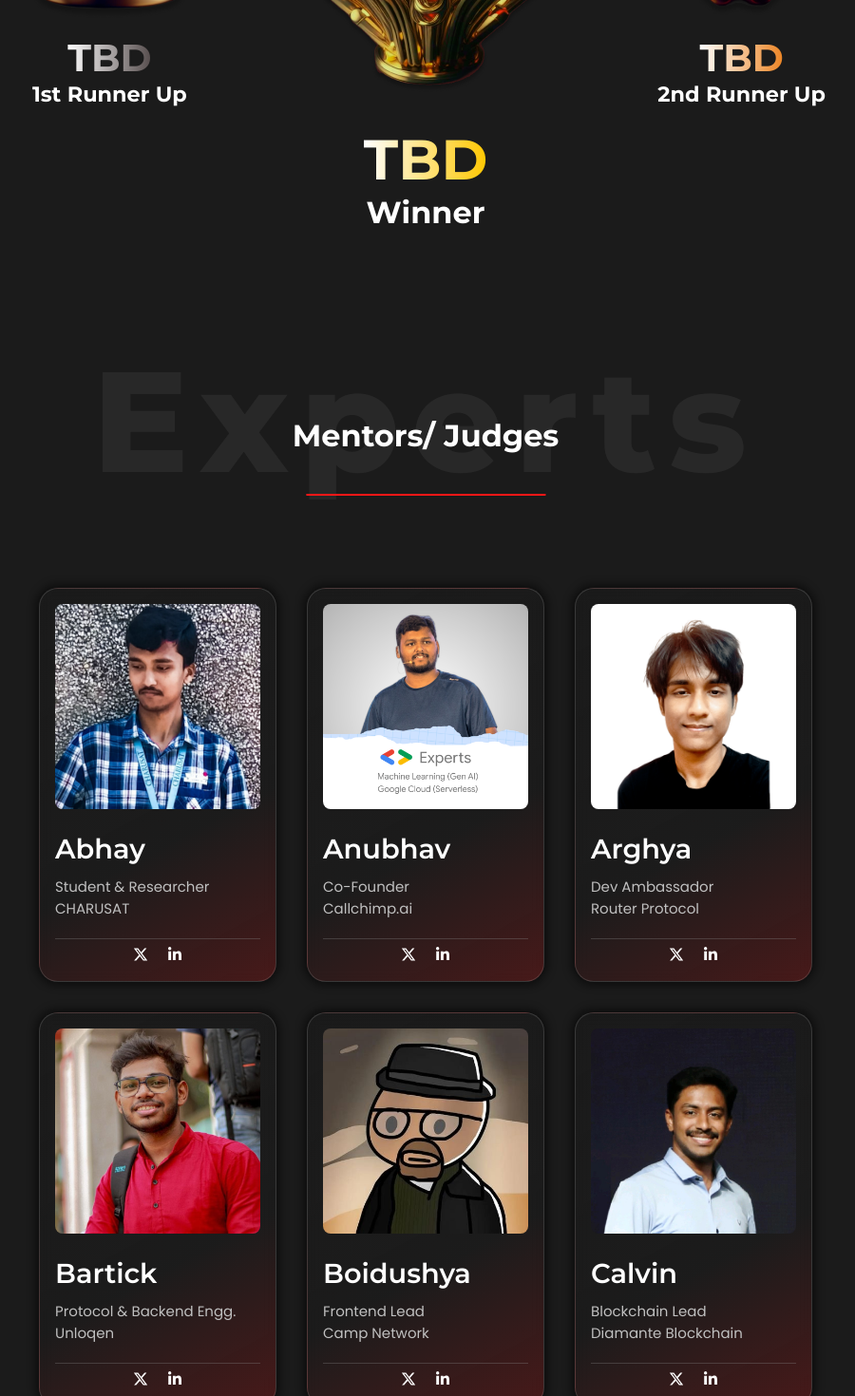
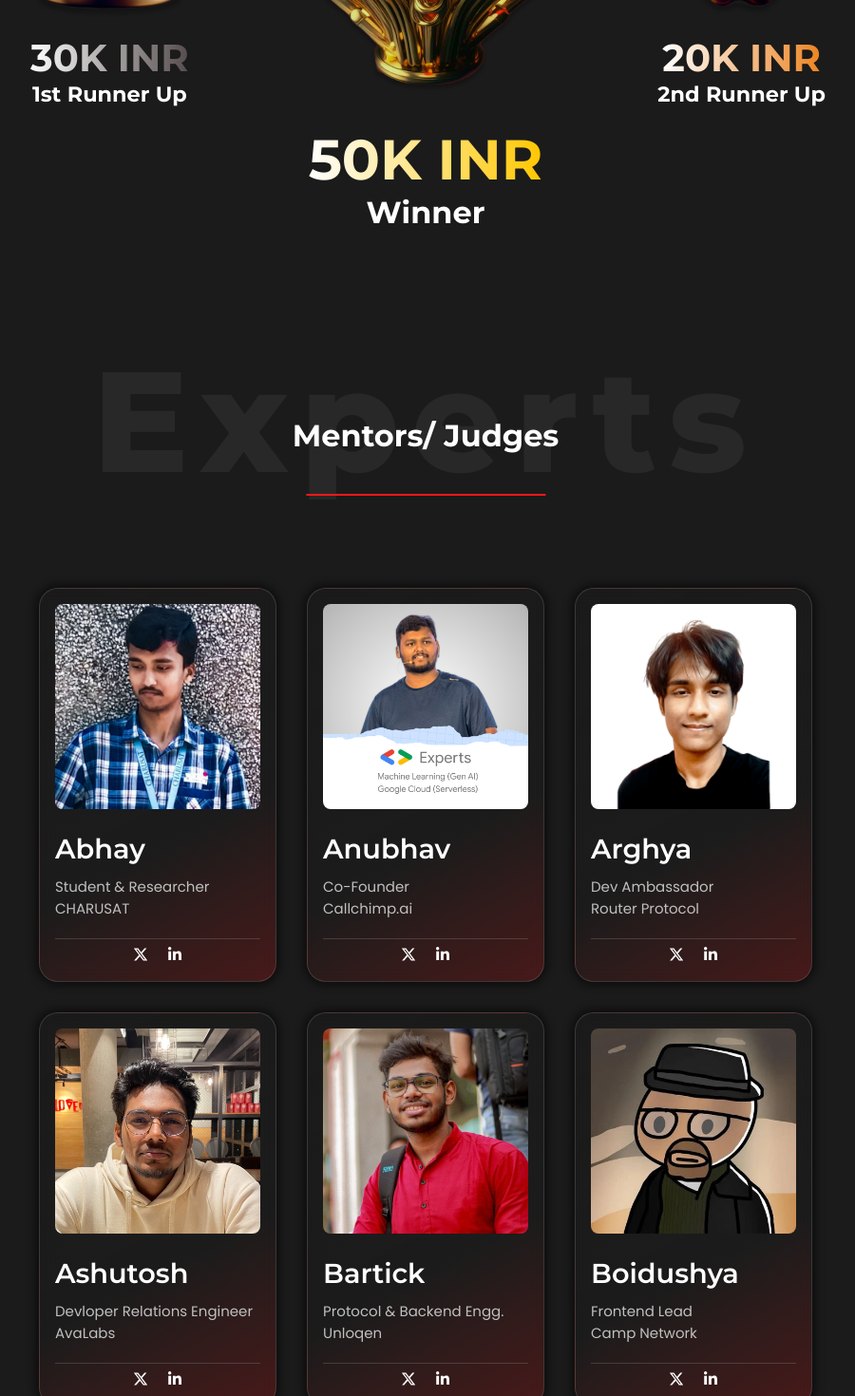
Before and after one commit to hack4bengal/s3, a React (Vite) app: page / in a window 1280 px wide. Shown: the part 5900-7370 px from the top of the page at 95% size, without its empty margins (192-1092 px from the left). Built offline with nearby package versions, Linux system fonts and the light colour scheme.

Commit message:
Prizes Amount Update and Mentor COntent section update for ashutosh and removing shashank

```diff
--- a/src/assets/data/MentorsContent.js
+++ b/src/assets/data/MentorsContent.js
@@ -15,12 +15,12 @@ import sawan from "../images/MentorImages/sawan.jpg";
 import snehangshu_bhattacharya from "../images/MentorImages/snehangshu_bhattacharya.png";
 import sunit from "../images/MentorImages/sunit.jpg";
 import varun from "../images/MentorImages/varun.jpg";
-import shashank from "../images/MentorImages/shashank.png";
 import arghya from "../images/MentorImages/arghya.png";
 import soumyadip from "../images/MentorImages/soumyadip.jpg";
 import sarnavo from "../images/MentorImages/sarnavo.jpg";
 import surya from "../images/MentorImages/surya.jpg";
 import joshua from "../images/MentorImages/joshua.jpg";
+import ashutosh from "../images/MentorImages/ashutosh.jpeg";
 
 export const mentorContent = [
   {
@@ -199,4 +199,12 @@ export const mentorContent = [
     twitter: "https://x.com/im_calvin1",
     image: joshua,
   },
+  {
+    name: "Ashutosh",
+    designation: "Devloper Relations Engineer",
+    company: "AvaLabs",
+    linkedin: "https://www.linkedin.com/in/ashngmi/",
+    twitter: "https://x.com/ashngmi",
+    image: ashutosh,
+  },
 ];
--- a/src/components/private/prizes/Prizes.jsx
+++ b/src/components/private/prizes/Prizes.jsx
@@ -15,30 +15,30 @@ const Prizes = () => {
         <div className="prizes_container">
           <div className="second_prize prize_box desktop">
             <img src={second} className="prize_logo first_prize_logo" alt="" />
-            <h1>TBD</h1>
+            <h1>30K INR</h1>
             <p>1st Runner Up</p>
           </div>
           <div className="first_prize prize_box desktop">
             <img src={first} className="prize_logo first_prize_logo" alt="" />
 
-            <h1>TBD</h1>
+            <h1>50K INR</h1>
             <p>Winner</p>
           </div>
           <div className="third_prize prize_box desktop">
             <img src={third} className="prize_logo first_prize_logo" alt="" />
-            <h1>TBD</h1>
+            <h1>20K INR</h1>
             <p>2nd Runner Up</p>
           </div>
         </div>
         <div className="prizes_container mobile">
           <div className="second_prize prize_box">
             <img src={second} className="prize_logo first_prize_logo" alt="" />
-            <h1>TBD</h1>
+            <h1>30K INR</h1>
             <p>1st Runner Up</p>
           </div>
           <div className="third_prize prize_box">
             <img src={third} className="prize_logo first_prize_logo" alt="" />
-            <h1>TBD</h1>
+            <h1>20K INR</h1>
             <p>2nd Runner Up</p>
           </div>
         </div>
```
Also changed, not shown: src/assets/images/MentorImages/ashutosh.jpeg (added).
